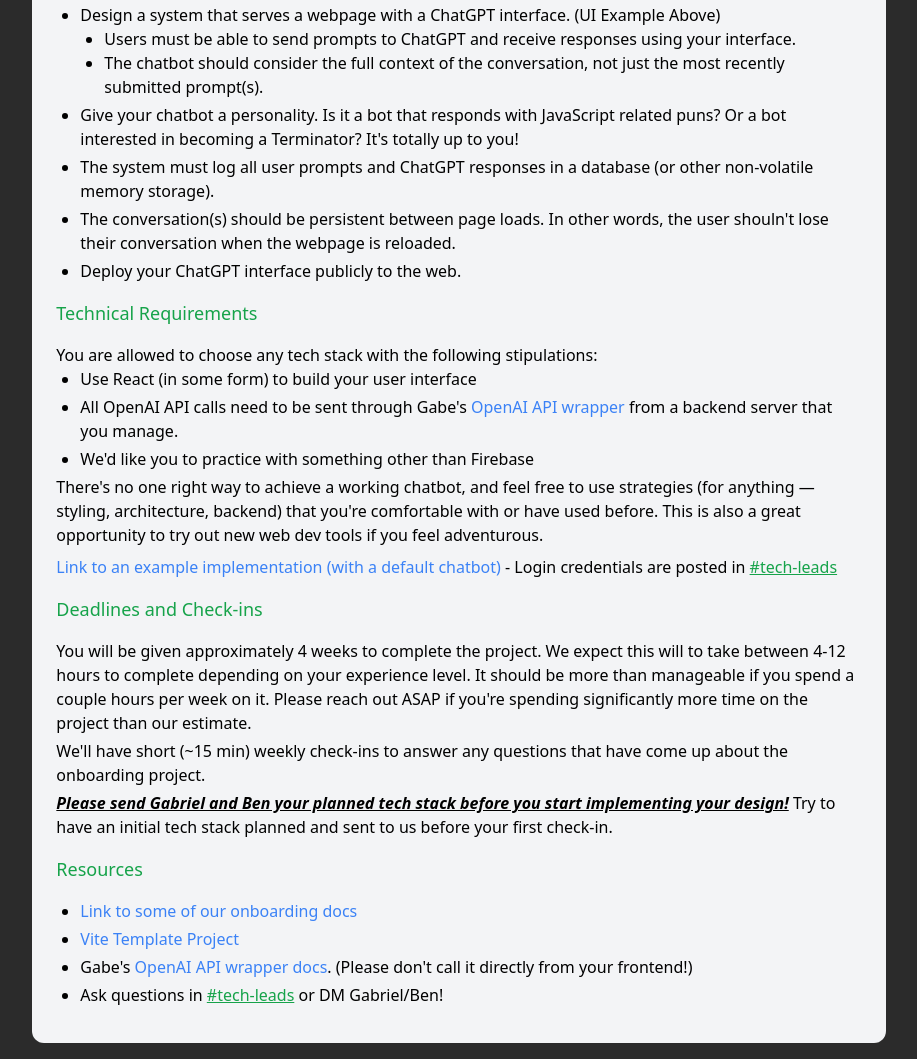
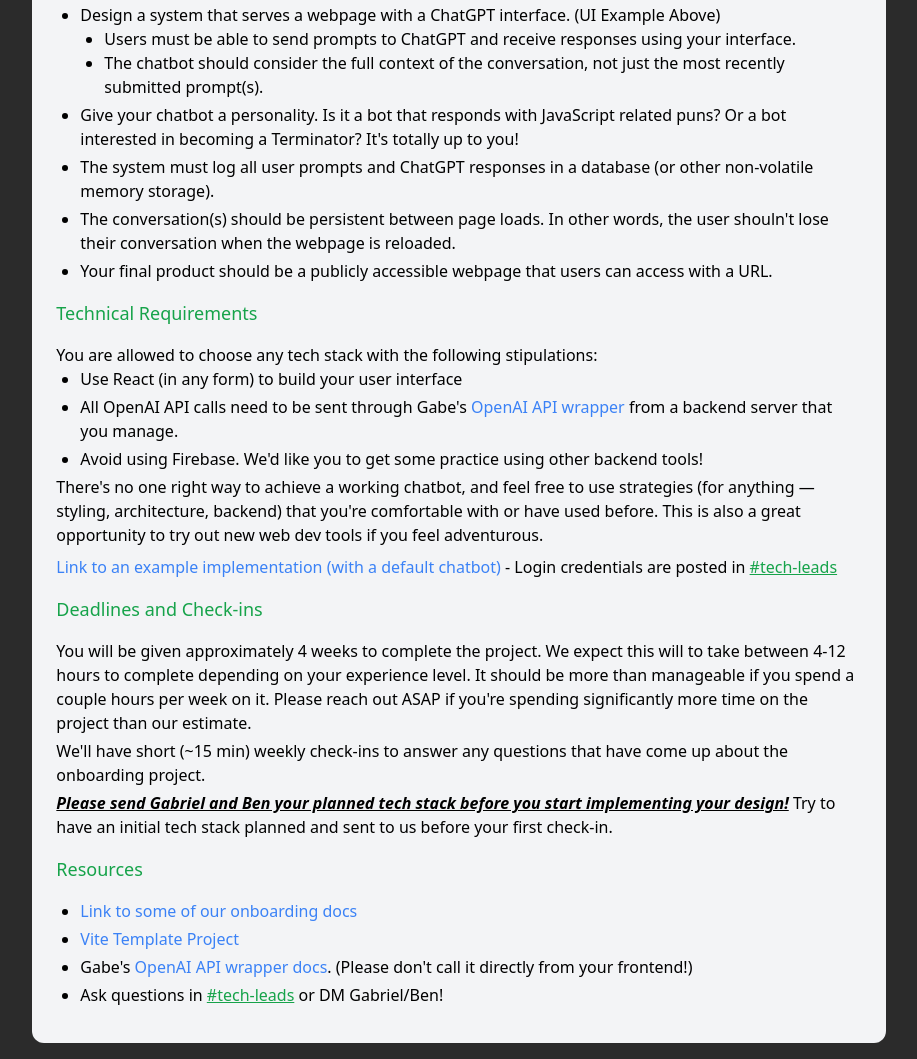
Before and after one commit to gabrielsessions/jc-tl-onboarding-2024, a website: page onboarding/index.html in a window 1280 px wide. Shown: the part 1026-2085 px from the top of the page, without its empty margins (181-1098 px from the left). Drawn offline with Linux system fonts and the light colour scheme.

Commit message:
proj desc minor updates

```diff
--- a/onboarding/index.html
+++ b/onboarding/index.html
@@ -64,7 +64,7 @@
         The conversation(s) should be persistent between page loads. In other words, the user
         shouln't lose their conversation when the webpage is reloaded.
       </li>
-      <li class="list-item mb-1">Deploy your ChatGPT interface publicly to the web.</li>
+      <li class="list-item mb-1">Your final product should be a publicly accessible webpage that users can access with a URL.</li>
 
     </ul>
 
@@ -72,12 +72,12 @@
     <p>You are allowed to choose any tech stack with the following stipulations:</p>
     <ul class="ml-4 lg:ml-6 lg:mr-2 list-disc">
       <li class="list-item mb-1">
-        Use React (in some form) to build your user interface
+        Use React (in any form) to build your user interface
       </li>
       <li class="mb-1">All OpenAI API calls need to be sent through Gabe's <a class="text-blue-500 hover:underline active:text-blue-600" target="_blank" rel="noreferrer"
         href="./server_documentation.txt">OpenAI API wrapper</a> from a backend server that you manage.</li>
       <li class="list-item mb-1">
-        We'd like you to practice with something other than Firebase
+        Avoid using Firebase. We'd like you to get some practice using other backend tools!
       </li>
     </ul>
     <p>There's no one right way to achieve a working chatbot, and feel free to use strategies (for anything — styling,
```
